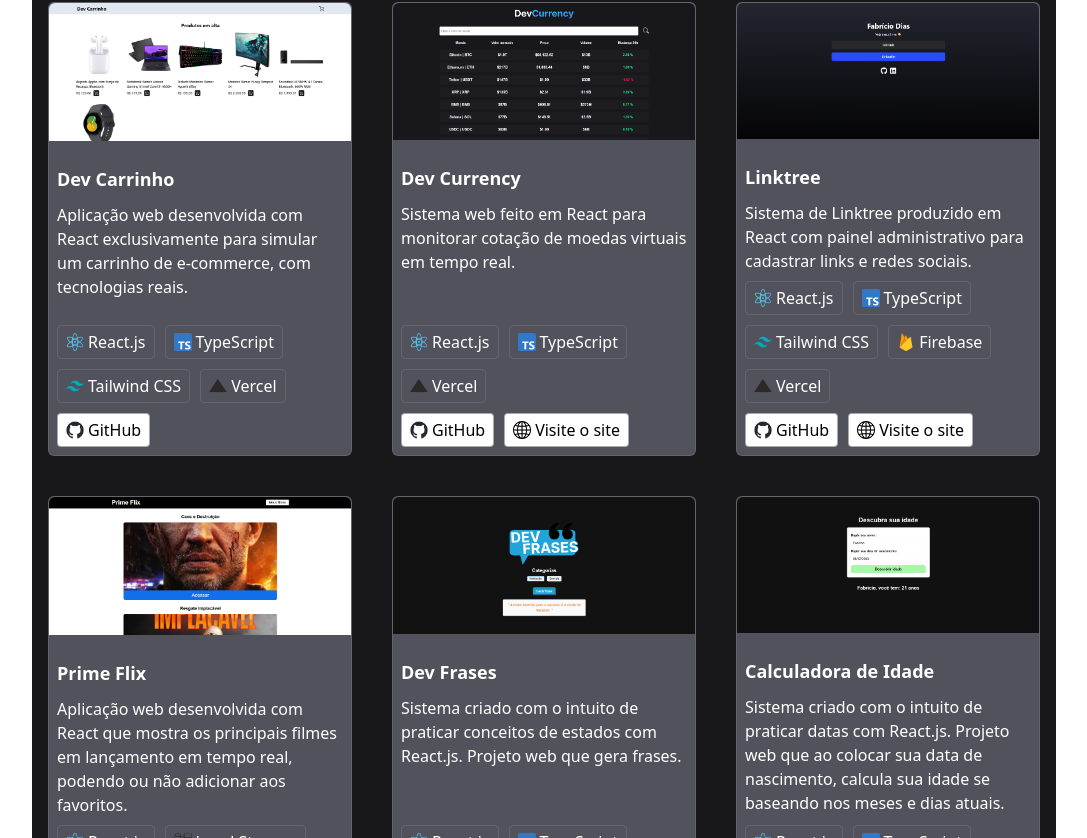
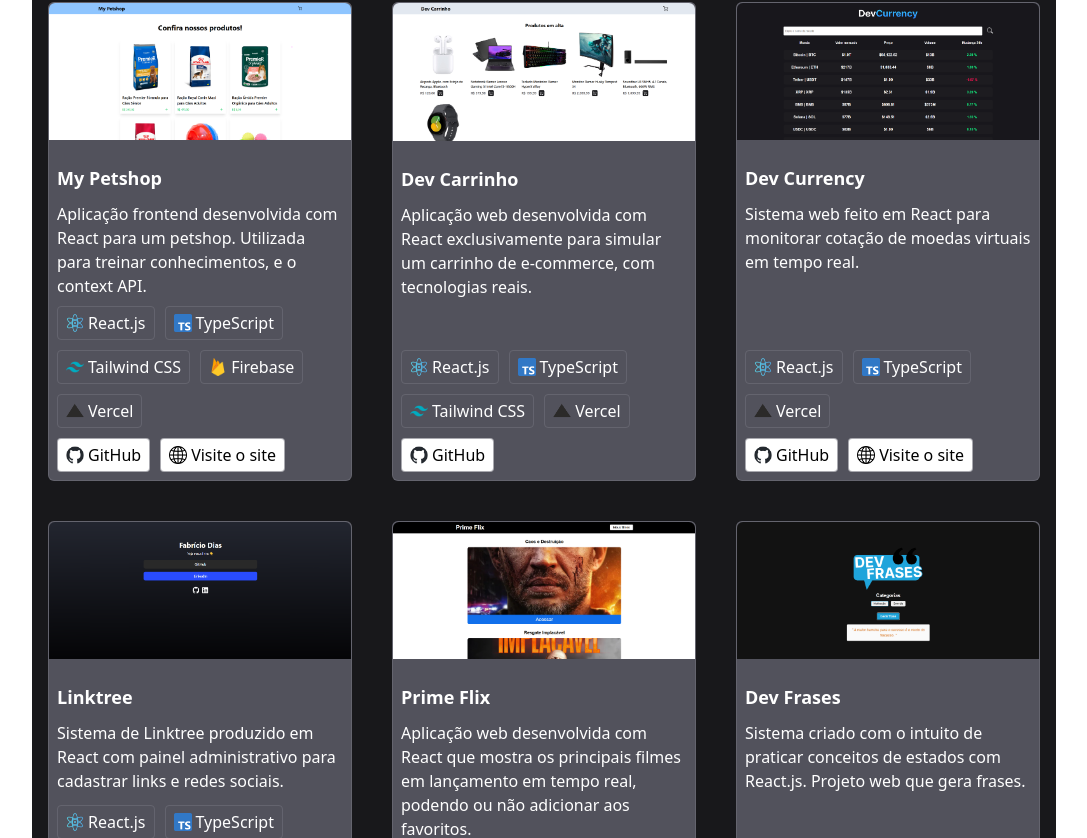
Before and after one commit to fcdias0812/portfolio, a React (Vite) app: page / in a window 1280 px wide. Shown: the part 1702-2540 px from the top of the page, without its empty margins (96-1183 px from the left). Built offline with nearby package versions, Linux system fonts and the light colour scheme.

Commit message:
Projeto adicionado

```diff
--- a/src/App.tsx
+++ b/src/App.tsx
@@ -18,10 +18,11 @@ import devcarrinho from "./assets/projects/devcarrinho.png";
 import linktree from "./assets/projects/linktree.png";
 import primeflix from "./assets/projects/primeflix.png";
 import devfrases from "./assets/projects/devfrases.png";
-import calculadoraidade from "./assets/projects/calculadoraidade.png";
+import mypetshop from "./assets/projects/mypetshop.png";
 
 import github from "./assets/links/github.png";
 import website from "./assets/links/website.png";
+import tailwindcss from "@tailwindcss/vite";
 
 export default function App() {
   return (
@@ -157,6 +158,43 @@ export default function App() {
             Meus projetos
           </h1>
           <div className="bg-zinc-900 p-4 rounded-md grid sm:grid-cols-2 lg:grid-cols-3 gap-10">
+            <div className="bg-zinc-600 text-white rounded-md flex flex-col gap-2 border-1 border-zinc-500/60">
+              <img
+                src={mypetshop}
+                alt="Imagem do projeto"
+                className="mb-4 rounded-t-md"
+              />
+              <div className="flex flex-col h-full justify-between gap-2 ml-2 mr-2 mb-2">
+                <div className="flex flex-col gap-2.5">
+                  <span className="text-lg font-bold">My Petshop</span>
+                  <p>
+                    Aplicação frontend desenvolvida com React para um petshop.
+                    Utilizada para treinar conhecimentos, e o context API.
+                  </p>
+                </div>
+                <div className="flex flex-col gap-2.5">
+                  <div className="flex gap-2.5 flex-wrap">
+                    <Technologies img={react} name="React.js" />
+                    <Technologies img={typescript} name="TypeScript" />
+                    <Technologies img={tailwind} name="Tailwind CSS" />
+                    <Technologies img={firebase} name="Firebase" />
+                    <Technologies img={vercel} name="Vercel" />
+                  </div>
+                  <div className="flex gap-2.5">
+                    <Links
+                      img={github}
+                      name="GitHub"
+                      href="https://github.com/fcdias0812/mypetshop"
+                    />
+                    <Links
+                      img={website}
+                      name="Visite o site"
+                      href="https://mypetshop-sooty.vercel.app/"
+                    />
+                  </div>
+                </div>
+              </div>
+            </div>
             <div className="bg-zinc-600 text-white rounded-md flex flex-col gap-2 border-1 border-zinc-500/60">
               <img
                 src={devcarrinho}
@@ -331,44 +369,6 @@ export default function App() {
                 </div>
               </div>
             </div>
-            <div className="bg-zinc-600 text-white rounded-md flex flex-col gap-2 border-1 border-zinc-500/60">
-              <img
-                src={calculadoraidade}
-                alt="Imagem do projeto"
-                className="mb-4 rounded-t-md"
-              />
-              <div className="flex flex-col h-full justify-between gap-2 ml-2 mr-2 mb-2">
-                <div className="flex flex-col gap-2.5">
-                  <span className="text-lg font-bold">
-                    Calculadora de Idade
-                  </span>
-                  <p>
-                    Sistema criado com o intuito de praticar datas com React.js.
-                    Projeto web que ao colocar sua data de nascimento, calcula
-                    sua idade se baseando nos meses e dias atuais.
-                  </p>
-                </div>
-                <div className="flex flex-col gap-2.5">
-                  <div className="flex gap-2.5 flex-wrap">
-                    <Technologies img={react} name="React.js" />
-                    <Technologies img={typescript} name="TypeScript" />
-                    <Technologies img={vercel} name="Vercel" />
-                  </div>
-                  <div className="flex gap-2.5">
-                    <Links
-                      img={github}
-                      name="GitHub"
-                      href="https://github.com/fcdias0812/calcular_idade"
-                    />
-                    <Links
-                      img={website}
-                      name="Visite o site"
-                      href="https://calcular-idade-gilt.vercel.app/"
-                    />
-                  </div>
-                </div>
-              </div>
-            </div>
           </div>
         </div>
       </section>
```
Also changed, not shown: src/assets/projects/calculadoraidade.png (deleted), src/assets/projects/mypetshop.png (added).
